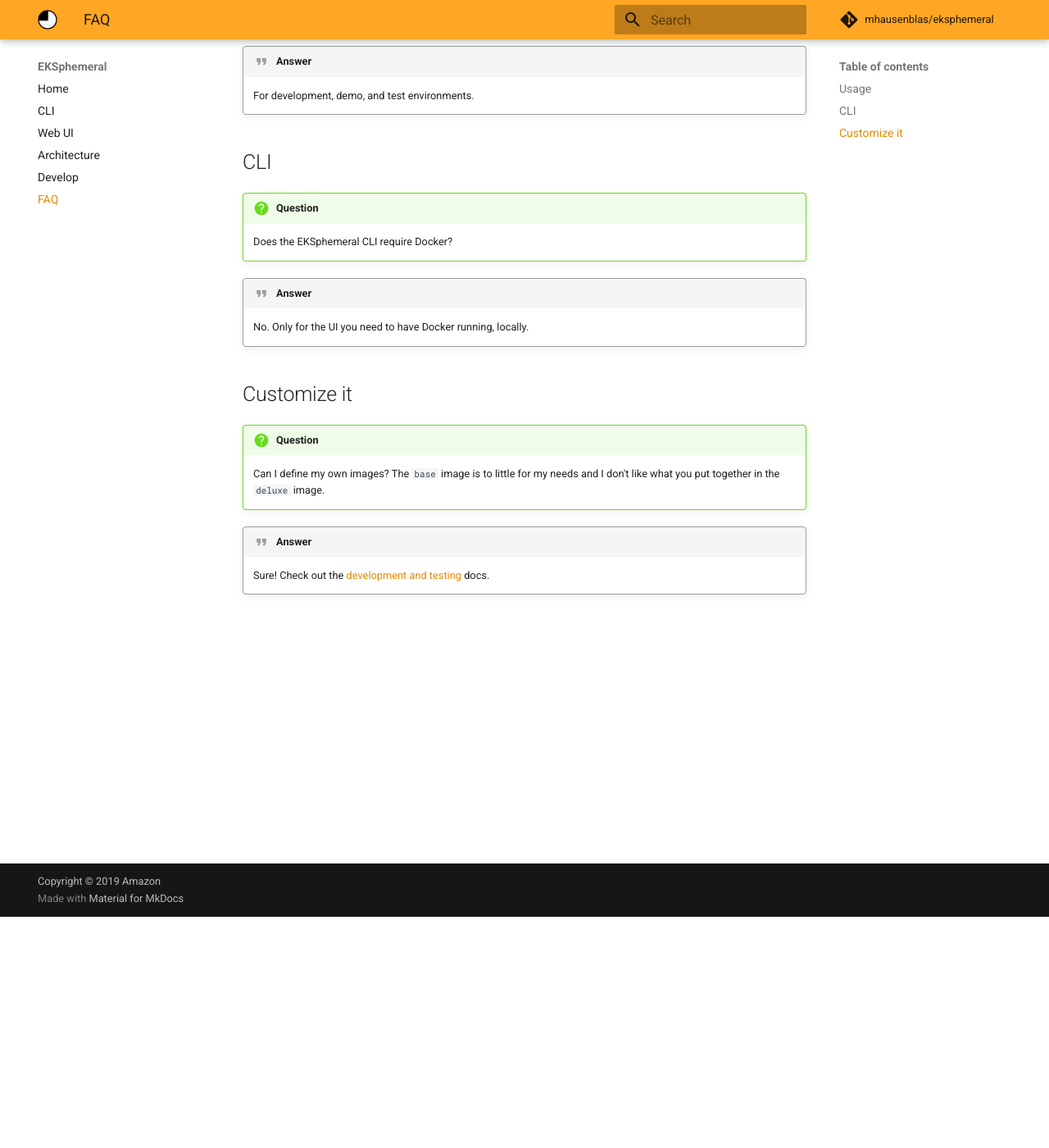
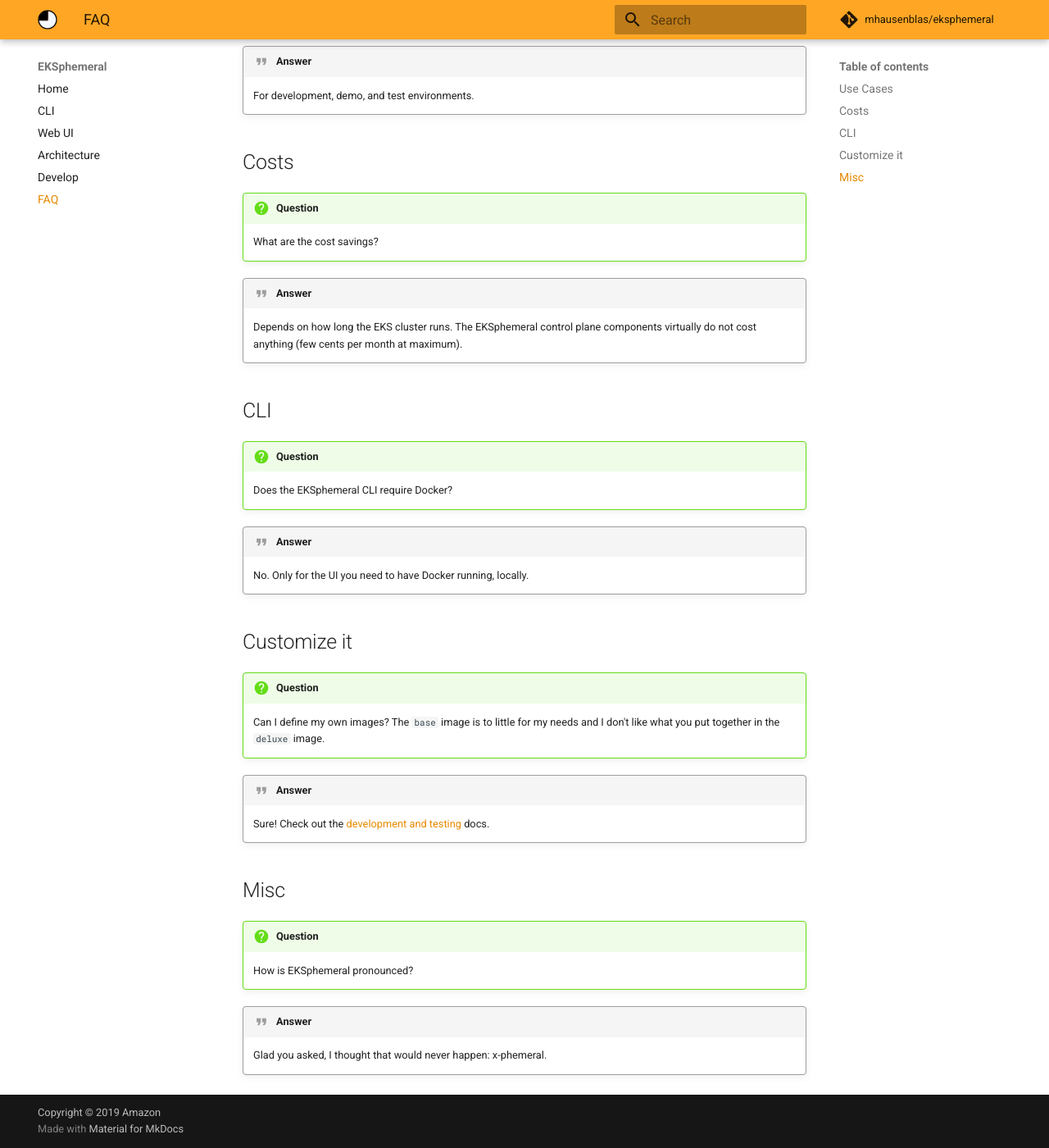
Before and after one commit to mhausenblas/eksphemeral, an MkDocs documentation site: the page built from docs/docs/faq.md, in a window 1280 px wide and 1400 px high, scrolled down 282 px. Shown: the whole window at 82% size. Built offline with MkDocs 1.6.1 and Material for MkDocs 9.7.7, drawn with Linux system fonts in a browser that asks for light colours; comment, search, counter and statistics services are not loaded.

Commit message:
updates FAQ

```diff
--- a/docs/docs/faq.md
+++ b/docs/docs/faq.md
@@ -1,12 +1,20 @@
 # Frequently Asked Questions (FAQ)
 
-## Usage
+## Use Cases
 
 !!! question "Question"
     What is EKSphemeral for?
 
 !!! quote "Answer"
     For development, demo, and test environments.
+
+## Costs
+
+!!! question "Question"
+    What are the cost savings?
+
+!!! quote "Answer"
+    Depends on how long the EKS cluster runs. The EKSphemeral control plane components virtually do not cost anything (few cents per month at maximum).
 
 ## CLI
 
@@ -23,3 +31,11 @@
 
 !!! quote "Answer"
     Sure! Check out the [development and testing](/dev) docs.
+
+## Misc
+
+!!! question "Question"
+    How is EKSphemeral pronounced?
+
+!!! quote "Answer"
+    Glad you asked, I thought that would never happen: x-phemeral.
```
